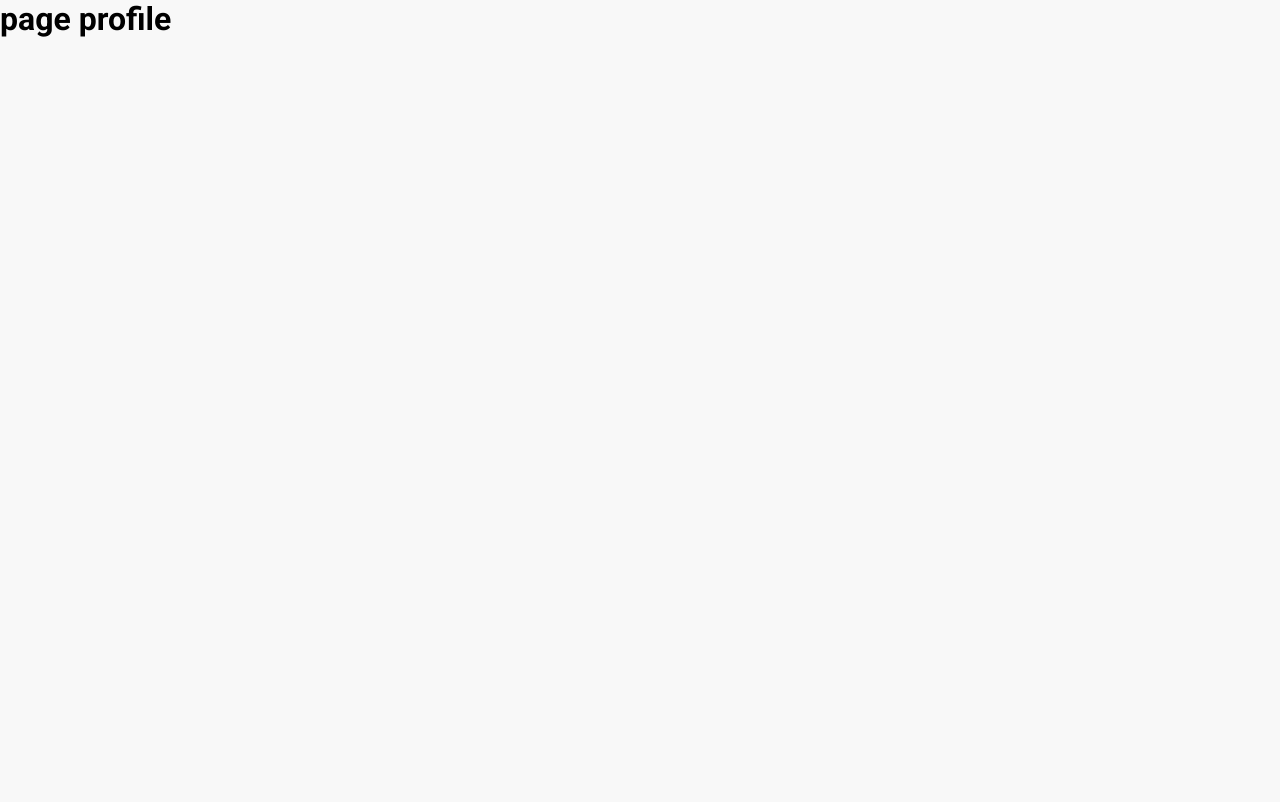
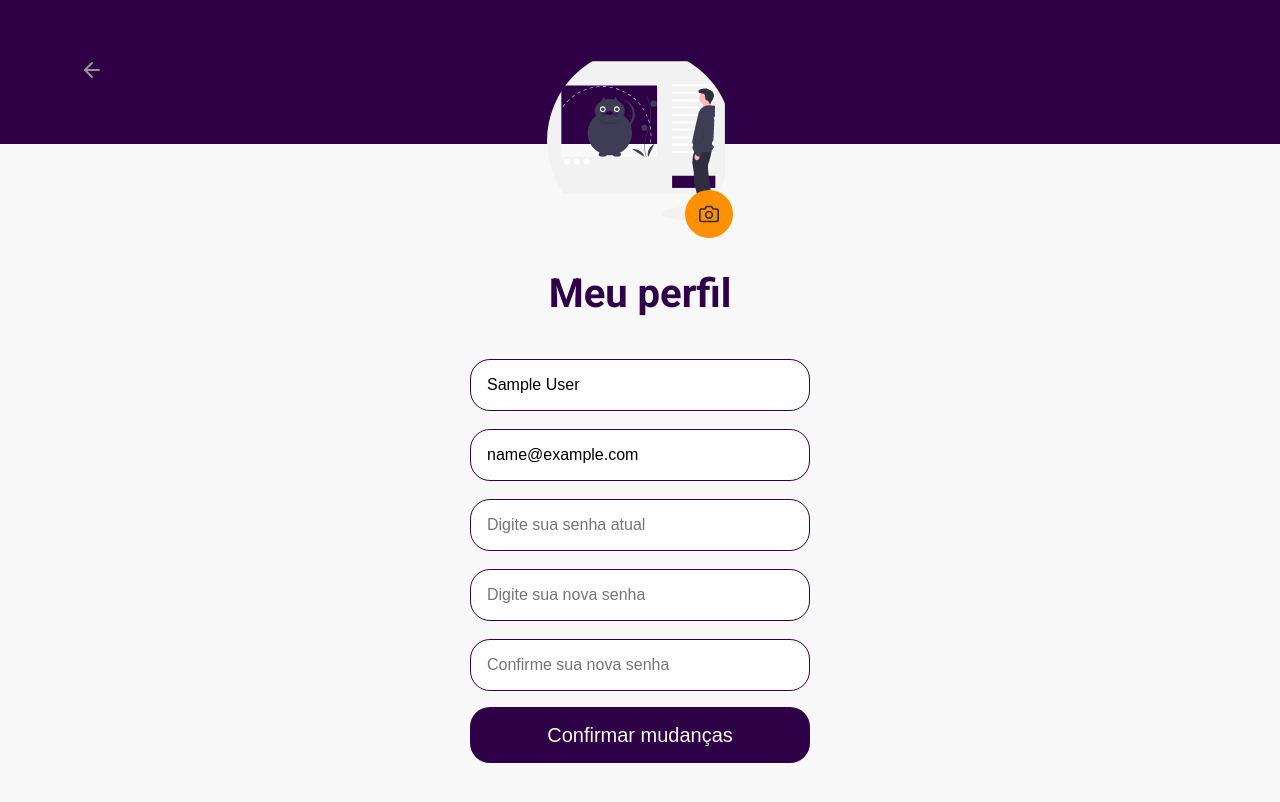
Before and after one commit to Bruno-Cesar123/petinfoweb, a React (Create React App) app: page /profile-user in a window 1280 px wide. Shown: the top 802 px of the page. Built offline with nearby package versions, Linux system fonts and the light colour scheme; sample sign-in values are in the browser's storage; the HTML template or start-up script is replaced by a standard one.

Commit message:
create page ProfileUser and connect to api

```diff
--- a/src/pages/Dashboard/index.tsx
+++ b/src/pages/Dashboard/index.tsx
@@ -33,7 +33,7 @@ const Dashboard: React.FC = () => {
             <img src={user.avatar_url} alt={user.name} />
             <div>
               <span>Bem-vindo,</span>
-              <Link to="/profile">
+              <Link to="/profile-user">
                 <strong>{user.name}</strong>
               </Link>
             </div>
--- a/src/pages/ProfileUser/index.tsx
+++ b/src/pages/ProfileUser/index.tsx
@@ -1,11 +1,168 @@
-import React from 'react';
+import React, { useCallback } from 'react';
+import { Link, useHistory } from 'react-router-dom';
+import { Formik, Form, Field } from 'formik';
+import { toast } from 'react-toastify';
+import * as Yup from 'yup';
+import { FiArrowLeft, FiCamera } from 'react-icons/fi';
+import api from '../../services/api';
 
-import { Container } from './styles';
+import img1 from '../../assets/images/img1.svg';
+
+import { Container, Content, AvatarInput } from './styles';
+import { useAuth } from '../../hooks/AuthContext';
+
+interface ProfileFormData {
+  name: string;
+  email: string;
+  old_password: string;
+  password: string;
+  password_confirmation: string;
+}
+
+const schema = Yup.object().shape({
+  name: Yup.string().required('Nome obrigatório'),
+  email: Yup.string()
+    .required('E-mail obrigatório')
+    .email('Digite um e-mail válido'),
+  old_password: Yup.string(),
+  password: Yup.string().when('old_password', {
+    is: (value) => value && value.length > 0,
+    then: Yup.string().required('Campo obrigatório'),
+    otherwise: Yup.string(),
+  }),
+  password_confirmation: Yup.string()
+    .when('old_password', {
+      is: (value) => value && value.length > 0,
+      then: Yup.string().required('Campo obrigatório'),
+      otherwise: Yup.string(),
+    })
+    .oneOf([Yup.ref('password'), undefined], 'Confirmação incorreta'),
+});
 
 const ProfileUser: React.FC = () => {
+  const history = useHistory();
+  const { user, updateUser } = useAuth();
+
   return (
     <Container>
-      <h1>page profile</h1>
+      <header>
+        <div>
+          <Link to="/dashboard">
+            <FiArrowLeft />
+          </Link>
+        </div>
+      </header>
+      <Content>
+        <Formik
+          initialValues={{
+            name: user.name,
+            email: user.email,
+            old_password: '',
+            password: '',
+            password_confirmation: '',
+          }}
+          validationSchema={schema}
+          onSubmit={useCallback(
+            async (data: ProfileFormData) => {
+              try {
+                const {
+                  name,
+                  email,
+                  old_password,
+                  password,
+                  password_confirmation,
+                } = data;
+
+                const formData = {
+                  name,
+                  email,
+                  ...(old_password
+                    ? {
+                        old_password,
+                        password,
+                        password_confirmation,
+                      }
+                    : {}),
+                };
+
+                const response = await api.put('/profile', formData);
+
+                updateUser(response.data);
+
+                history.push('/dashboard');
+                toast.success('Sua conta foi alterada com sucesso');
+              } catch (err) {
+                toast.error('Não foi possivel criar sua conta');
+              }
+            },
+            [updateUser, history]
+          )}
+        >
+          {({ errors, touched }) => (
+            <Form>
+              <AvatarInput>
+                <img src={img1} alt="teste" />
+                <label htmlFor="avatar">
+                  <FiCamera />
+
+                  <input type="file" id="avatar" />
+                </label>
+              </AvatarInput>
+
+              <h2>Meu perfil</h2>
+
+              <Field
+                name="name"
+                type="text"
+                placeholder="Digite seu nome"
+                className={errors.name && touched.name ? 'input-error' : ''}
+              />
+              {errors.name && touched.name ? <p>{errors.name}</p> : null}
+              <Field
+                name="email"
+                type="email"
+                placeholder="Digite seu email"
+                className={errors.email && touched.email ? 'input-error' : ''}
+              />
+              {errors.email && touched.email ? <p>{errors.email}</p> : null}
+
+              <Field
+                name="old_password"
+                type="password"
+                placeholder="Digite sua senha atual"
+              />
+
+              <Field
+                name="password"
+                type="password"
+                placeholder="Digite sua nova senha"
+                className={
+                  errors.password && touched.password ? 'input-error' : ''
+                }
+              />
+              {errors.password && touched.password ? (
+                <p>{errors.password}</p>
+              ) : null}
+
+              <Field
+                name="password_confirmation"
+                type="password"
+                placeholder="Confirme sua nova senha"
+                className={
+                  errors.password_confirmation && touched.password_confirmation
+                    ? 'input-error'
+                    : ''
+                }
+              />
+              {errors.password_confirmation && touched.password_confirmation ? (
+                <p>{errors.password_confirmation}</p>
+              ) : null}
+
+              <button type="submit">Confirmar mudanças</button>
+            </Form>
+          )}
+        </Formik>
+      </Content>
     </Container>
   );
 };
--- a/src/pages/ProfileUser/styles.ts
+++ b/src/pages/ProfileUser/styles.ts
@@ -1,6 +1,128 @@
+import { shade } from 'polished';
 import styled from "styled-components";
 
+export const Container = styled.div`
+  > header {
+    height: 144px;
+    background: #2f0147;
 
-export const Container = styled.div`
+    display: flex;
+    align-items: center;
 
+    div {
+      width: 100%;
+      max-width: 1120px;
+      margin: 0 auto;
+
+      svg {
+        color: #999591;
+        width: 24px;
+        height: 24px;
+      }
+    }
+  }
 `;
+
+export const Content = styled.div`
+  display: flex;
+  flex-direction: column;
+  align-items: center;
+  justify-content: center;
+  margin: -176px auto 0;
+
+  width: 100%;
+
+  form {
+    margin: 80px 0;
+    width: 340px;
+    text-align: center;
+    display: flex;
+    flex-direction: column;
+
+    h2 {
+      font-size: 4rem;
+      margin-bottom: 24px;
+      color: #2f0147;
+    }
+
+    input {
+      font-size: 1.6rem;
+      width: 100%;
+      padding: 1.6rem;
+      border-radius: 2rem;
+      margin-top: 1.8rem;
+      border: 1px solid #2f0147;
+    }
+
+    .input-error {
+      border: solid 1px red;
+    }
+
+    p {
+      color: red;
+      font-size: 1.6rem;
+      margin-top: 1rem;
+    }
+
+    button {
+      font-size: 2rem;
+      width: 100%;
+      height: 56px;
+      font-weight: 500;
+      padding: 0 1.6rem;
+      border: 0;
+      border-radius: 2rem;
+      margin-top: 1.6rem;
+      background: #2f0147;
+      color: #f8f8f8;
+      transition: background-color 0.2s;
+
+      &:hover {
+        background: ${shade(0.6, '#2f0147')};
+      }
+    }
+  }
+`;
+
+export const AvatarInput = styled.div`
+  margin-bottom: 32px;
+  position: relative;
+  align-self: center;
+
+  img {
+    width: 186px;
+    height: 186px;
+    border-radius: 50%;
+  }
+
+  label {
+    position: absolute;
+    width: 48px;
+    height: 48px;
+    background: #ff9000;
+    border-radius: 50%;
+    right: 0;
+    bottom: 0;
+    border: 0;
+    cursor: pointer;
+    transition: background-color 0.2s;
+
+    display: flex;
+    align-items: center;
+    justify-content: center;
+
+    input {
+      display: none;
+    }
+
+    svg {
+      width: 20px;
+      height: 20px;
+      color: #312e38;
+    }
+
+    &:hover {
+      background: ${shade(0.2, '#ff9000')};
+    }
+  }
+`;
```
